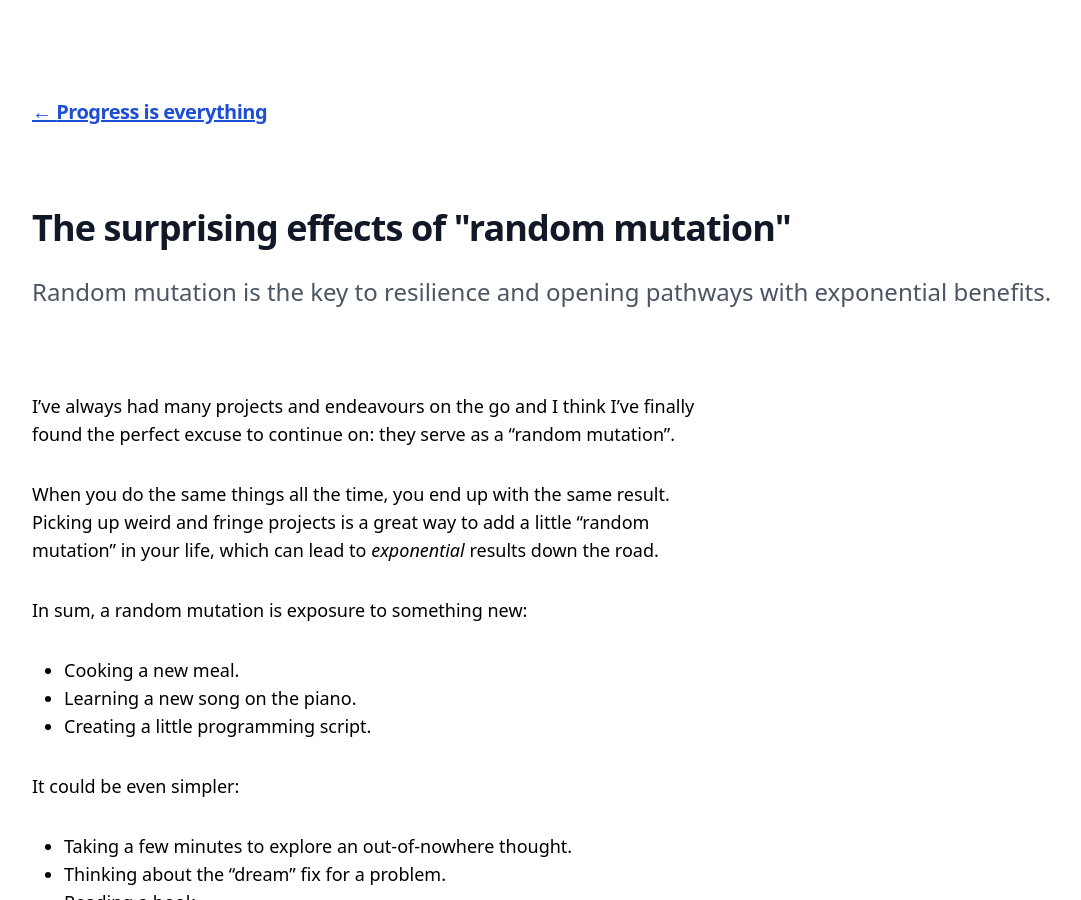
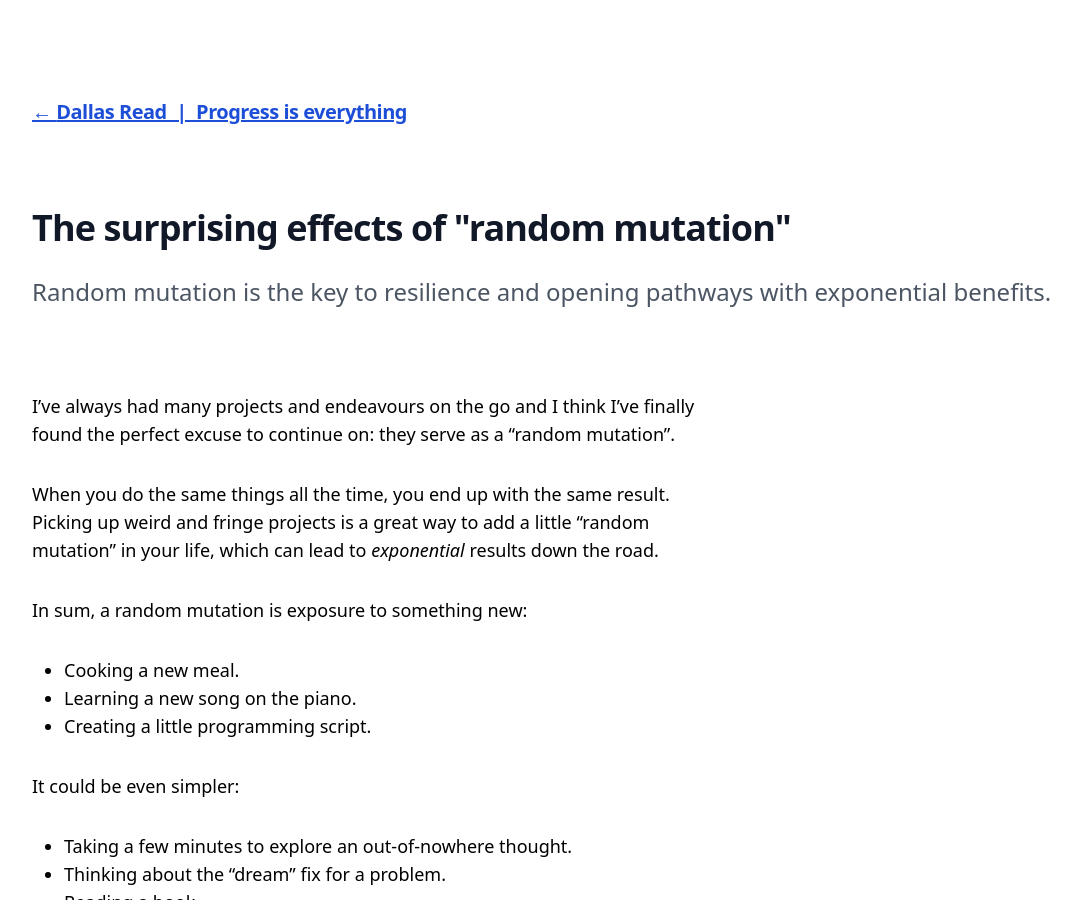
Before and after one commit to dallasread/www.dallasread.com, a Jekyll site: the page built from _posts/2023-05-06-the-surprising-effects-of-random-mutation.md, in a window 1280 px wide and 900 px high. Shown: the whole window, without its empty margins (0-1081 px from the left). Built offline with Jekyll 4.4.1, drawn with Linux system fonts in a browser that asks for light colours; nearby versions of some CDN libraries; some of the changed lines change nothing that is shown.

Commit message:
Header change

```diff
--- a/_includes/back-nav.html
+++ b/_includes/back-nav.html
@@ -6,7 +6,7 @@
   {% capture slug %}{{ page.categories | first }}{% endcapture %}
   {% for principle in site.principles %}
     {% if principle.slug == slug %}
-      {% assign title = principle.title %}
+      {% capture title %}{{ site.name }} &nbsp;|&nbsp; {{ principle.title }}{% endcapture %}
       {% assign url = principle.url %}
       {% break %}
     {% endif %}
```
